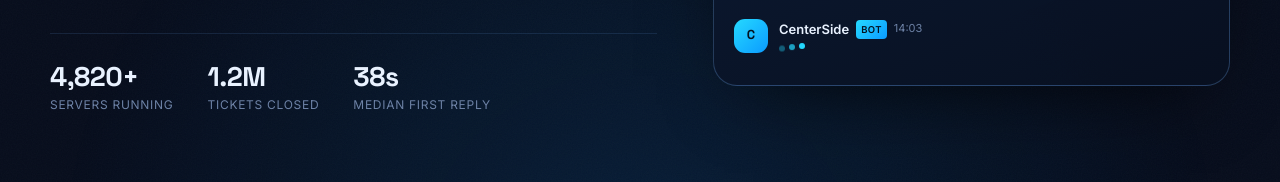
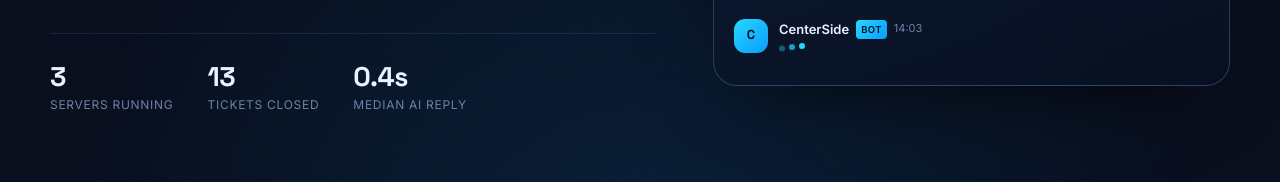
Before and after one commit to ProxItYm/CenterSide, a plain HTML site: page index.html in a window 1280 px wide. Shown: the part 618-800 px from the top of the page. Drawn offline with Linux system fonts and the light colour scheme.

Commit message:
Replace invented stats with the bot's real numbers

```diff
--- a/index.html
+++ b/index.html
@@ -503,10 +503,11 @@
           100% free forever · 2-minute setup · no card, ever
         </div>
 
+        <!-- real numbers from the bot's own state file — update by hand, no inflation -->
         <div class="stats">
-          <div class="stat"><b data-count="4820" data-suffix="+">0</b><span>servers running</span></div>
-          <div class="stat"><b data-count="1.2" data-suffix="M" data-decimals="1">0</b><span>tickets closed</span></div>
-          <div class="stat"><b data-count="38" data-suffix="s">0</b><span>median first reply</span></div>
+          <div class="stat"><b data-count="3">0</b><span>servers running</span></div>
+          <div class="stat"><b data-count="13">0</b><span>tickets closed</span></div>
+          <div class="stat"><b data-count="0.4" data-decimals="1" data-suffix="s">0</b><span>median ai reply</span></div>
         </div>
       </div>
 
```
